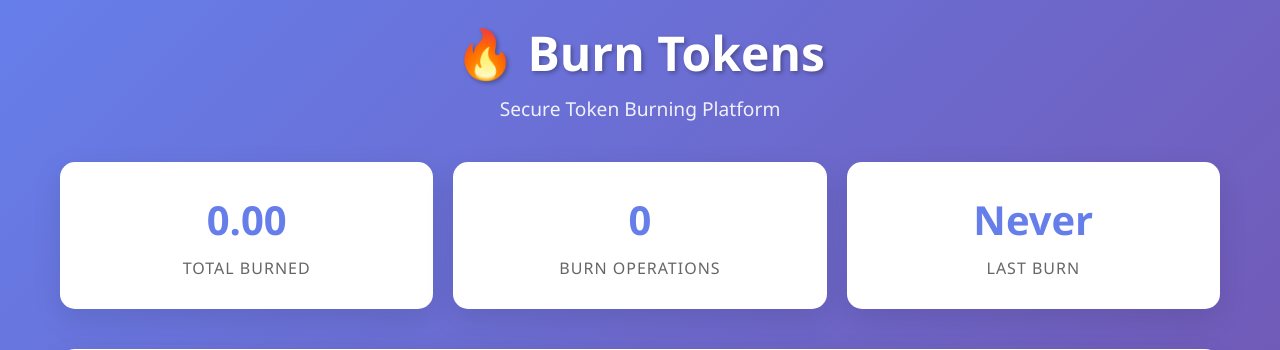
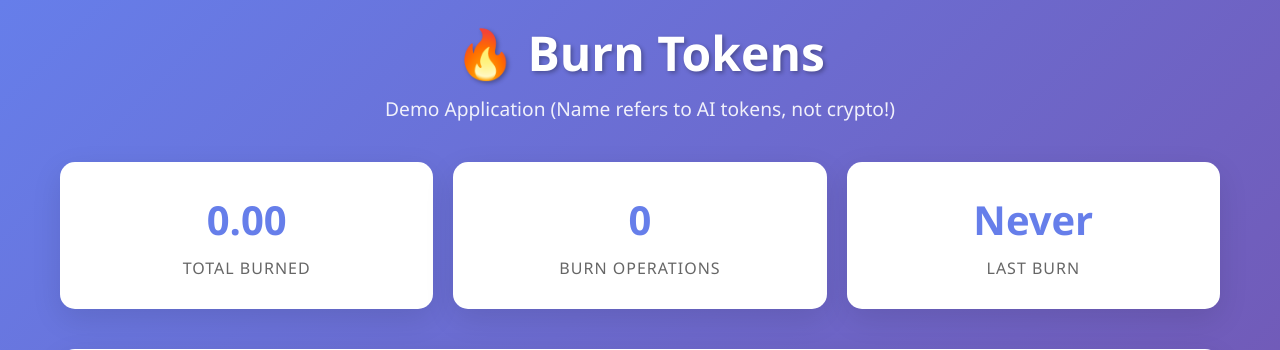
Before and after one commit to SupraSummus/burn-tokens, a Flask app: page / in a window 1280 px wide. Shown: the top 350 px of the page. Run offline with Flask 3, Linux system fonts and the light colour scheme; data that the repository does not hold is empty.

Commit message:
Clarify repository name origin: refers to AI tokens, not cryptocurrency (#3)
* Initial plan

* Clarify repository purpose: name refers to AI tokens, not crypto

Co-authored-by: SupraSummus <15822143+SupraSummus@users.noreply.github.com>

---------

Co-authored-by: copilot-swe-agent[bot] <198982749+Copilot@users.noreply.github.com>
Co-authored-by: SupraSummus <15822143+SupraSummus@users.noreply.github.com>

```diff
--- a/app.py
+++ b/app.py
@@ -1,7 +1,12 @@
 """
-Burn Tokens Web Application
+Burn Tokens Demo Web Application
 
-A Flask-based web application for managing token burning operations.
+A Flask-based demo web application. The name "burn-tokens" refers to LLM tokens
+consumed during AI-assisted development, not cryptocurrency tokens!
+
+This is a placeholder/demonstration application while actual functionality is
+being decided. Current "token burning" features are for demo purposes only and
+have no relation to cryptocurrency.
 """
 
 import os
@@ -29,7 +34,7 @@ burn_stats = {"total_burned": 0, "burn_count": 0, "last_burn": None}
 
 @app.route("/")
 def index():
-    """Main page showing burn statistics and interface."""
+    """Main page showing demo burn statistics and interface."""
     return render_template("index.html", stats=burn_stats)
 
 
@@ -47,7 +52,7 @@ def health_check():
 
 @app.route("/api/burn", methods=["POST"])
 def burn_tokens():
-    """Burn tokens endpoint."""
+    """Demo burn tokens endpoint - simulates token burning for demonstration."""
     try:
         data = request.get_json()
 
@@ -100,7 +105,7 @@ def burn_tokens():
 
 @app.route("/api/burns")
 def get_burns():
-    """Get list of all token burns."""
+    """Get list of all demo token burns."""
     page = request.args.get("page", 1, type=int)
     limit = request.args.get("limit", 10, type=int)
 
@@ -123,7 +128,7 @@ def get_burns():
 
 @app.route("/api/burns/<int:burn_id>")
 def get_burn(burn_id):
-    """Get specific burn record by ID."""
+    """Get specific demo burn record by ID."""
     burn = next((b for b in burned_tokens if b["id"] == burn_id), None)
 
     if not burn:
@@ -134,7 +139,7 @@ def get_burn(burn_id):
 
 @app.route("/api/stats")
 def get_stats():
-    """Get burn statistics."""
+    """Get demo burn statistics."""
     return jsonify(burn_stats)
 
 
--- a/templates/index.html
+++ b/templates/index.html
@@ -3,7 +3,7 @@
 <head>
     <meta charset="UTF-8">
     <meta name="viewport" content="width=device-width, initial-scale=1.0">
-    <title>Burn Tokens - Token Burning Platform</title>
+    <title>Burn Tokens - Demo Application</title>
     <style>
         * {
             margin: 0;
@@ -193,7 +193,7 @@
     <div class="container">
         <div class="header">
             <h1>🔥 Burn Tokens</h1>
-            <p>Secure Token Burning Platform</p>
+            <p>Demo Application (Name refers to AI tokens, not crypto!)</p>
         </div>
 
         <div class="stats-grid">
```
Also changed, not shown: README.md.
